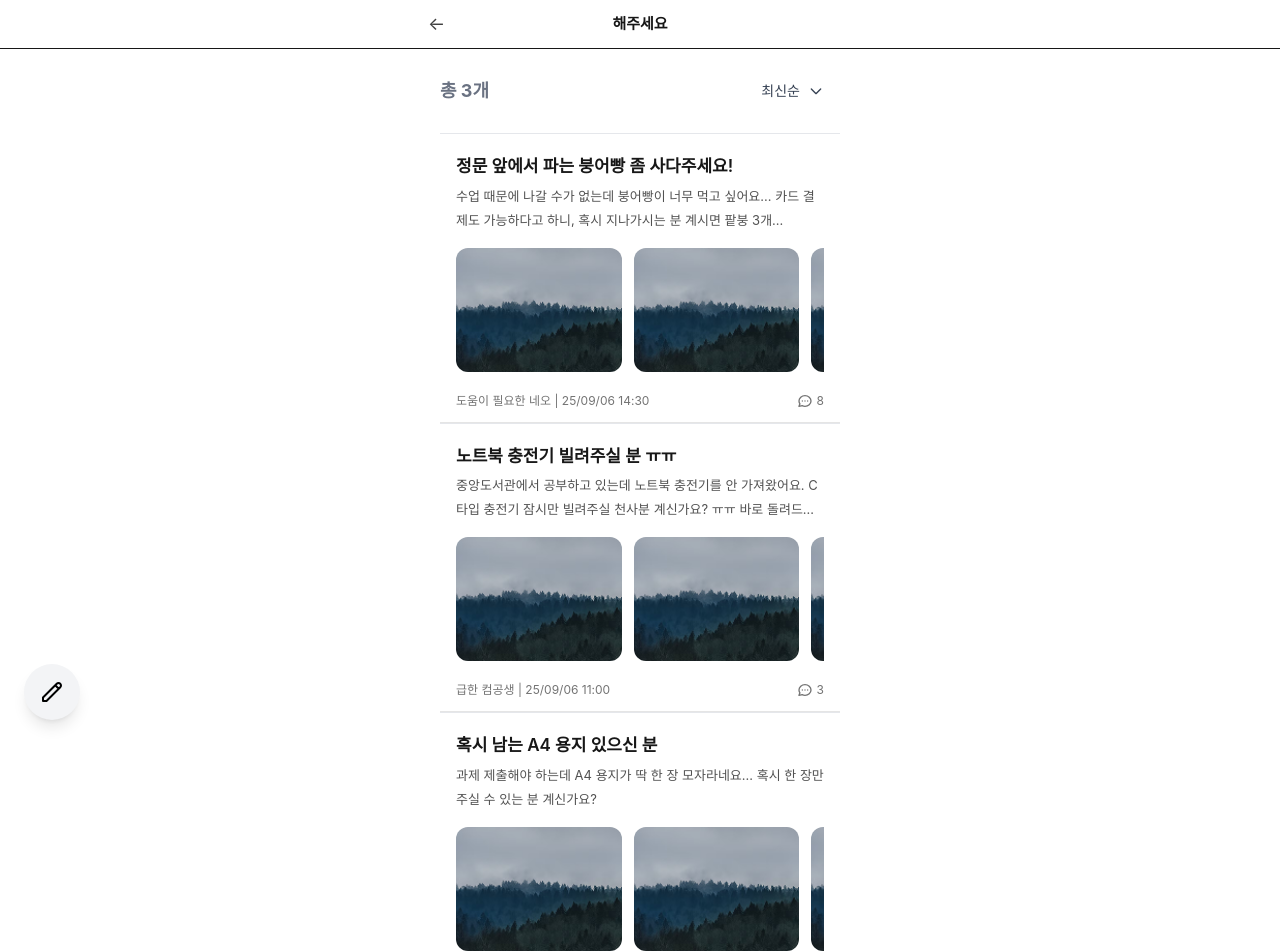
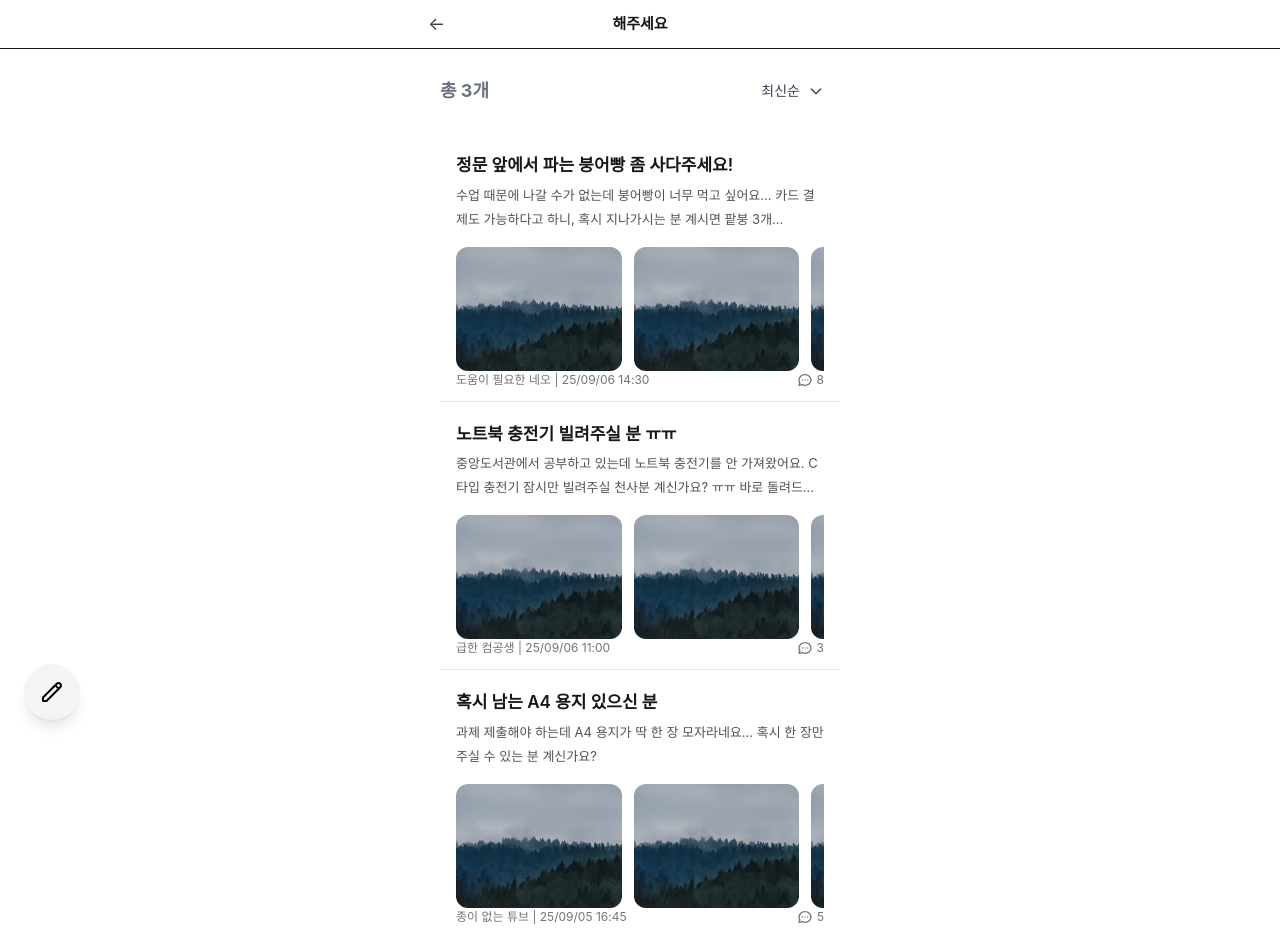
Before and after one commit to 2025-SINCHONTHON-5/Front, a React (Vite) app: page /ask in a window 1280 px wide. Shown: the top 952 px of the page. Built offline with nearby package versions, Linux system fonts and the light colour scheme.

Commit message:
postcard link, ask/offer changed

```diff
--- a/src/components/PostCard.jsx
+++ b/src/components/PostCard.jsx
@@ -1,4 +1,6 @@
+// src/components/PostCard.jsx
 import React from 'react'
+import { useNavigate } from 'react-router-dom'
 import Photo from '../assets/Photo.png'
 
 // 날짜 포맷
@@ -12,7 +14,17 @@ const formatDateTime = (dateString) => {
   return `${yy}/${mm}/${dd} ${hh}:${mi}`
 }
 
-export default function PostCard({ post, type = 'offer', showDivider = true }) {
+export default function PostCard({ post, id, type = 'offer', showDivider = true }) {
+  const nav = useNavigate()
+
+  // 상세페이지로 이동
+  const targetId = post?.id ?? id
+  const handleClick = () => {
+    if (!targetId) return
+    const base = type === 'offer' ? '/offer/posts' : '/ask/posts'
+    nav(`${base}/${targetId}`)
+  }
+
   // 진행률 (offer에서만)
   const progressPct =
     type === 'offer'
@@ -28,18 +40,23 @@ export default function PostCard({ post, type = 'offer', showDivider = true }) {
     return `D-${diffDays}`
   }
 
-  // ✅ 고정 이미지 3장 배열 (src/assets/Photo.png)
-  const repeated = Array.from({ length: 3 }, () => Photo)
-
+  // 서버 이미지가 있으면 그걸 3번, 없으면 기본 이미지
+  const repeated = Array.from({ length: 3 }, () => post?.photo || Photo)
 
   return (
-    <article className={`bg-white ${showDivider ? 'border-b' : ''} border-neutral-200`}>
-      {/* 상단 텍스트 — 좌측 시작선(px-4) 통일, 텍스트 잘림 방지 */}
+    <article
+      role="button"
+      tabIndex={0}
+      onClick={handleClick}
+      onKeyDown={(e) => (e.key === 'Enter' || e.key === ' ') && handleClick()}
+      className={`bg-white ${showDivider ? 'border-b' : ''} border-neutral-200 cursor-pointer select-none focus:outline-none focus:ring-2 focus:ring-neutral-300`}
+      aria-label={`${type === 'offer' ? '해드려요' : '해주세요'} 상세로 이동`}
+    >
+      {/* 상단 텍스트 */}
       <div className="px-4 pt-5 pb-4">
         <h3 className="text-[17px] font-semibold text-neutral-900">
           {post.title}
         </h3>
-        {/* 말줄임 2줄 (플러그인 없어도 정상 표시, 잘리지는 않음) */}
         <p className="mt-1 text-[13px] leading-6 text-neutral-600 line-clamp-2">
           {post.content}
         </p>
@@ -48,7 +65,9 @@ export default function PostCard({ post, type = 'offer', showDivider = true }) {
           <div className="mt-3">
             <div className="flex items-center justify-between text-[12px] font-semibold text-neutral-600">
               <span>마감 {dday(post.deadline)}</span>
-              <span>{post.currentApplicants}/{post.maxApplicants}명</span>
+              <span>
+                {post.currentApplicants}/{post.maxApplicants}명
+              </span>
             </div>
             <div className="mt-1 h-2 rounded-full bg-neutral-200">
               <div
@@ -60,34 +79,26 @@ export default function PostCard({ post, type = 'offer', showDivider = true }) {
         )}
       </div>
 
-      {/* ✅ 고정 이미지 슬라이드 */}
+      {/* 이미지 슬라이드 (가로 스크롤) */}
       <div className="px-4">
         <div
           className="
             flex gap-3
             overflow-x-auto overflow-y-hidden
             snap-x snap-mandatory scroll-smooth
-            h-36
-            [-ms-overflow-style:none] [scrollbar-width:none]
-            [&::-webkit-scrollbar]:hidden
+            [scrollbar-width:none] [&::-webkit-scrollbar]:hidden
+            [scrollbar-gutter:stable]
           "
+          // 슬라이드 중 클릭으로 상세 진입되는 것 방지 (드래그 → 클릭 취소)
+          onMouseDown={(e) => e.stopPropagation()}
+          onTouchStart={(e) => e.stopPropagation()}
         >
           {repeated.map((src, i) => (
-            <div
-              key={i}
-              className="
-                snap-start shrink-0
-                basis-[45%] max-w-[45%]   /* ✅ 2.2개 정도 보이게 */
-              "
-            >
+            <div key={i} className="snap-start shrink-0 basis-[45%] max-w-[45%]">
               <img
                 src={src}
                 alt={`preview ${i + 1}`}
-                className="
-                    block w-full h-auto        /* 원본 비율 유지 */
-                    rounded-xl                 /* 이미지 자체만 둥글게 */
-                    select-none                /* 드래그 방지(선택 불가) */
-                "
+                className="block w-full h-auto rounded-xl select-none"
                 draggable={false}
               />
             </div>
@@ -95,16 +106,25 @@ export default function PostCard({ post, type = 'offer', showDivider = true }) {
         </div>
       </div>
 
-      {/* 하단 메타 — 좌측 시작선 맞춤(px-4), 오른쪽에 댓글 수 */}
+      {/* 하단 메타 */}
       <div className="px-4 mb-3 flex items-center justify-between text-[12px] text-neutral-500">
-        <span>{post.author} | {formatDateTime(post.createdAt)}</span>
+        <span>
+          {post.author} | {formatDateTime(post.createdAt)}
+        </span>
         <span className="flex items-center gap-1">
           <svg
-            xmlns="http://www.w3.org/2000/svg" className="h-4 w-4"
-            fill="none" viewBox="0 0 24 24" stroke="currentColor"
+            xmlns="http://www.w3.org/2000/svg"
+            className="h-4 w-4"
+            fill="none"
+            viewBox="0 0 24 24"
+            stroke="currentColor"
           >
-            <path strokeLinecap="round" strokeLinejoin="round" strokeWidth={2}
-              d="M8 12h.01M12 12h.01M16 12h.01M21 12c0 4.418-4.03 8-9 8a9.863 9.863 0 01-4.255-.949L3 20l1.395-3.72C3.512 15.042 3 13.574 3 12c0-4.418 4.03-8 9-8s9 3.582 9 8z" />
+            <path
+              strokeLinecap="round"
+              strokeLinejoin="round"
+              strokeWidth={2}
+              d="M8 12h.01M12 12h.01M16 12h.01M21 12c0 4.418-4.03 8-9 8a9.863 9.863 0 01-4.255-.949L3 20l1.395-3.72C3.512 15.042 3 13.574 3 12c0-4.418 4.03-8 9-8s9 3.582 9 8z"
+            />
           </svg>
           <span>{post.commentCount > 999 ? '999+' : post.commentCount}</span>
         </span>
--- a/src/pages/home/HomeAsk.jsx
+++ b/src/pages/home/HomeAsk.jsx
@@ -1,17 +1,15 @@
-import React from 'react';
-import PostCard from '../../components/PostCard.jsx';
-import { Link } from 'react-router-dom';
+import React from 'react'
+import { Link } from 'react-router-dom'
+import PostCard from '../../components/PostCard.jsx'
 
-
-// --- Mock Data (해주세요 게시글용) ---
+// --- Mock Data (해주세요) ---
 const mockAsks = [
   {
     id: 1,
     title: '정문 앞에서 파는 붕어빵 좀 사다주세요!',
-        content: '수업 때문에 나갈 수가 없는데 붕어빵이 너무 먹고 싶어요... 카드 결제도 가능하다고 하니, 혹시 지나가시는 분 계시면 팥붕 3개...',
-        images: [
-            'https://placehold.co/600x400/E0F2FE/0891B2?text=붕어빵+사진',
-        ],
+    content:
+      '수업 때문에 나갈 수가 없는데 붕어빵이 너무 먹고 싶어요... 카드 결제도 가능하다고 하니, 혹시 지나가시는 분 계시면 팥붕 3개...',
+    images: ['https://placehold.co/600x400/E0F2FE/0891B2?text=붕어빵+사진'],
     author: '도움이 필요한 네오',
     createdAt: '2025-09-06T14:30:00',
     commentCount: 8,
@@ -19,10 +17,9 @@ const mockAsks = [
   {
     id: 2,
     title: '노트북 충전기 빌려주실 분 ㅠㅠ',
-        content: '중앙도서관에서 공부하고 있는데 노트북 충전기를 안 가져왔어요. C타입 충전기 잠시만 빌려주실 천사분 계신가요? ㅠㅠ 바로 돌려드릴게요!',
-        images: [
-             'https://placehold.co/600x400/F3F4F6/4B5563?text=노트북+충전기',
-        ],
+    content:
+      '중앙도서관에서 공부하고 있는데 노트북 충전기를 안 가져왔어요. C타입 충전기 잠시만 빌려주실 천사분 계신가요? ㅠㅠ 바로 돌려드릴게요!',
+    images: ['https://placehold.co/600x400/F3F4F6/4B5563?text=노트북+충전기'],
     author: '급한 컴공생',
     createdAt: '2025-09-06T11:00:00',
     commentCount: 3,
@@ -30,57 +27,74 @@ const mockAsks = [
   {
     id: 3,
     title: '혹시 남는 A4 용지 있으신 분',
-        content: '과제 제출해야 하는데 A4 용지가 딱 한 장 모자라네요... 혹시 한 장만 주실 수 있는 분 계신가요?',
-        images: [], // 이미지가 없는 경우
+    content:
+      '과제 제출해야 하는데 A4 용지가 딱 한 장 모자라네요... 혹시 한 장만 주실 수 있는 분 계신가요?',
+    images: [],
     author: '종이 없는 튜브',
     createdAt: '2025-09-05T16:45:00',
     commentCount: 5,
-    }
-];
-// --- End of Mock Data ---
+  },
+]
 
 const PencilIcon = () => (
-    <svg xmlns="http://www.w3.org/2000/svg" className="h-6 w-6" fill="none" viewBox="0 0 24 24" stroke="currentColor">
-        <path strokeLinecap="round" strokeLinejoin="round" strokeWidth={2} d="M15.232 5.232l3.536 3.536m-2.036-5.036a2.5 2.5 0 113.536 3.536L6.5 21.036H3v-3.536L16.732 3.732z" />
+  <svg
+    xmlns="http://www.w3.org/2000/svg"
+    className="h-6 w-6"
+    fill="none"
+    viewBox="0 0 24 24"
+    stroke="currentColor"
+  >
+    <path
+      strokeLinecap="round"
+      strokeLinejoin="round"
+      strokeWidth={2}
+      d="M15.232 5.232l3.536 3.536m-2.036-5.036a2.5 2.5 0 113.536 3.536L6.5 21.036H3v-3.536L16.732 3.732z"
+    />
   </svg>
-);
+)
 
-
-// 메인 페이지 컴포넌트
 export default function HomeAsk() {
   return (
     <div className="bg-white min-h-screen font-sans p-4 sm:p-6">
-        <div className="max-w-xl mx-auto">
-            {/* 헤더 */}
-            <header className="flex justify-between items-center mb-6">
+      <div className="mx-auto max-w-xl">
+        {/* 상단 정보 */}
+        <header className="mb-6 flex items-center justify-between">
           <h2 className="text-lg font-bold text-gray-500">총 {mockAsks.length}개</h2>
-                <div className="relative">
-                    <button className="flex items-center space-x-2 text-sm font-medium text-gray-700 bg-white px-4 py-2">
+          <button className="flex items-center space-x-2 rounded px-4 py-2 text-sm font-medium text-gray-700">
             <span>최신순</span>
-                        <svg xmlns="http://www.w3.org/2000/svg" className="h-4 w-4" fill="none" viewBox="0 0 24 24" stroke="currentColor"><path strokeLinecap="round" strokeLinejoin="round" strokeWidth={2} d="M19 9l-7 7-7-7" /></svg>
+            <svg
+              xmlns="http://www.w3.org/2000/svg"
+              className="h-4 w-4"
+              fill="none"
+              viewBox="0 0 24 24"
+              stroke="currentColor"
+            >
+              <path strokeLinecap="round" strokeLinejoin="round" strokeWidth={2} d="M19 9l-7 7-7-7" />
+            </svg>
           </button>
-                </div>
         </header>
 
-            {/* 카드 목록 */}
-            <main className="border-t border-gray-200">
-                {mockAsks.map(ask => (
-                    <div key={ask.id} className="border-b border-gray-200">
-                        {/* PostCard를 재사용하되, type을 'ask'로 전달합니다. */}
-                        <PostCard post={ask} type="ask" />
-                    </div>
+        {/* 카드 리스트 (구분선은 PostCard가 처리) */}
+        <main>
+          {mockAsks.map((ask, idx) => (
+            <PostCard
+              key={ask.id}
+              post={ask}
+              type="ask"
+              showDivider={idx !== mockAsks.length - 1}
+            />
           ))}
         </main>
 
+        {/* 새 글 버튼 */}
         <Link
-            to="/ask/posts/new" // AskNewPostPage 경로
-            className="fixed bottom-20 left-6 bg-gray-100 text-black p-4 rounded-full shadow-lg flex items-center justify-center hover:bg-indigo-700 transition-transform transform hover:scale-110"
+          to="/ask/posts/new"
+          className="fixed bottom-20 left-6 flex items-center justify-center rounded-full bg-gray-100 p-4 text-black shadow-lg transition-transform hover:scale-110"
           aria-label="해주세요 새 글 작성"
         >
           <PencilIcon />
         </Link>
-
       </div>
     </div>
-  );
+  )
 }
--- a/src/pages/home/HomeOffer.jsx
+++ b/src/pages/home/HomeOffer.jsx
@@ -1,14 +1,14 @@
-import React from 'react';
-import { Link } from 'react-router-dom';
-import PostCard from '../../components/PostCard.jsx';
+import React from 'react'
+import { Link } from 'react-router-dom'
+import PostCard from '../../components/PostCard.jsx'
 
-
-// --- Mock Data (해드려요 게시글용) ---
+// --- Mock Data (해드려요) ---
 const mockOffers = [
   {
     id: 1,
     title: '떡볶이 공동구매 하실 분!',
-    content: '학교 앞에서 파는 인생 떡볶이, 다들 아시죠? 혼자 먹기에는 양이 많아서 공동구매 하실 분들을 찾습니다. 매운맛, 보통맛 선택 가능하니...',
+    content:
+      '학교 앞에서 파는 인생 떡볶이, 다들 아시죠? 혼자 먹기에는 양이 많아서 공동구매 하실 분들을 찾습니다. 매운맛, 보통맛 선택 가능하니...',
     deadline: '2025-09-10T20:00:00',
     currentApplicants: 3,
     maxApplicants: 5,
@@ -24,62 +24,77 @@ const mockOffers = [
   {
     id: 2,
     title: '배달비 N빵 하실 분 구합니다 (치킨)',
-    content: '오늘 저녁 BHC 치킨 시켜 드실 분 계신가요? 배달비가 너무 비싸서 같이 시키실 분 구합니다. 정문에서 같이 받으면 될 것 같아요!',
+    content:
+      '오늘 저녁 BHC 치킨 시켜 드실 분 계신가요? 배달비가 너무 비싸서 같이 시키실 분 구합니다. 정문에서 같이 받으면 될 것 같아요!',
     deadline: '2025-09-07T18:00:00',
     currentApplicants: 1,
     maxApplicants: 4,
-    images: [
-      'https://placehold.co/600x400/D1FAE5/065F46?text=치킨+이미지',
-    ],
+    images: ['https://placehold.co/600x400/D1FAE5/065F46?text=치킨+이미지'],
     author: '배고픈 어피치',
     createdAt: '2025-09-06T19:00:00',
     commentCount: 5,
   },
-];
-// --- End of Mock Data ---
-
+]
 
 const PencilIcon = () => (
-    <svg xmlns="http://www.w3.org/2000/svg" className="h-6 w-6" fill="none" viewBox="0 0 24 24" stroke="currentColor">
-        <path strokeLinecap="round" strokeLinejoin="round" strokeWidth={2} d="M15.232 5.232l3.536 3.536m-2.036-5.036a2.5 2.5 0 113.536 3.536L6.5 21.036H3v-3.536L16.732 3.732z" />
+  <svg
+    xmlns="http://www.w3.org/2000/svg"
+    className="h-6 w-6"
+    fill="none"
+    viewBox="0 0 24 24"
+    stroke="currentColor"
+  >
+    <path
+      strokeLinecap="round"
+      strokeLinejoin="round"
+      strokeWidth={2}
+      d="M15.232 5.232l3.536 3.536m-2.036-5.036a2.5 2.5 0 113.536 3.536L6.5 21.036H3v-3.536L16.732 3.732z"
+    />
   </svg>
-);
+)
 
-
-// 메인 페이지 컴포넌트
 export default function HomeOffer() {
   return (
     <div className="bg-white min-h-screen font-sans p-4 sm:p-6">
-        <div className="max-w-xl mx-auto">
-            {/* 헤더 */}
-            <header className="flex justify-between items-center mb-6">
+      <div className="mx-auto max-w-xl">
+        {/* 상단 정보 */}
+        <header className="mb-6 flex items-center justify-between">
           <h2 className="text-lg font-bold text-gray-500">총 {mockOffers.length}개</h2>
-                <div className="relative">
-                    <button className="flex items-center space-x-2 text-sm font-medium text-gray-700 bg-white px-4 py-2">
+          <button className="flex items-center space-x-2 rounded px-4 py-2 text-sm font-medium text-gray-700">
             <span>최신순</span>
-                        <svg xmlns="http://www.w3.org/2000/svg" className="h-4 w-4" fill="none" viewBox="0 0 24 24" stroke="currentColor"><path strokeLinecap="round" strokeLinejoin="round" strokeWidth={2} d="M19 9l-7 7-7-7" /></svg>
+            <svg
+              xmlns="http://www.w3.org/2000/svg"
+              className="h-4 w-4"
+              fill="none"
+              viewBox="0 0 24 24"
+              stroke="currentColor"
+            >
+              <path strokeLinecap="round" strokeLinejoin="round" strokeWidth={2} d="M19 9l-7 7-7-7" />
+            </svg>
           </button>
-                </div>
         </header>
 
-            {/* 카드 목록 */}
-            <main className="border-t border-gray-200">
-                {mockOffers.map(offer => (
-                    <div key={offer.id} className="border-b border-gray-200">
-                        <PostCard post={offer} type="offer" />
-                    </div>
+        {/* 카드 리스트 */}
+        <main>
+          {mockOffers.map((offer, idx) => (
+            <PostCard
+              key={offer.id}
+              post={offer}
+              type="offer"
+              showDivider={idx !== mockOffers.length - 1}
+            />
           ))}
         </main>
 
+        {/* 새 글 버튼 */}
         <Link
-                        to="/offer/posts/new" // AskNewPostPage 경로
-                        className="fixed bottom-20 left-6 bg-gray-100 text-black p-4 rounded-full shadow-lg flex items-center justify-center hover:bg-indigo-700 transition-transform transform hover:scale-110"
+          to="/offer/posts/new"
+          className="fixed bottom-20 left-6 flex items-center justify-center rounded-full bg-gray-100 p-4 text-black shadow-lg transition-transform hover:scale-110"
           aria-label="해드려요 새 글 작성"
         >
           <PencilIcon />
         </Link>
-
       </div>
     </div>
-  );
+  )
 }
```
Lines whose indentation alone changed are shown as unchanged.
